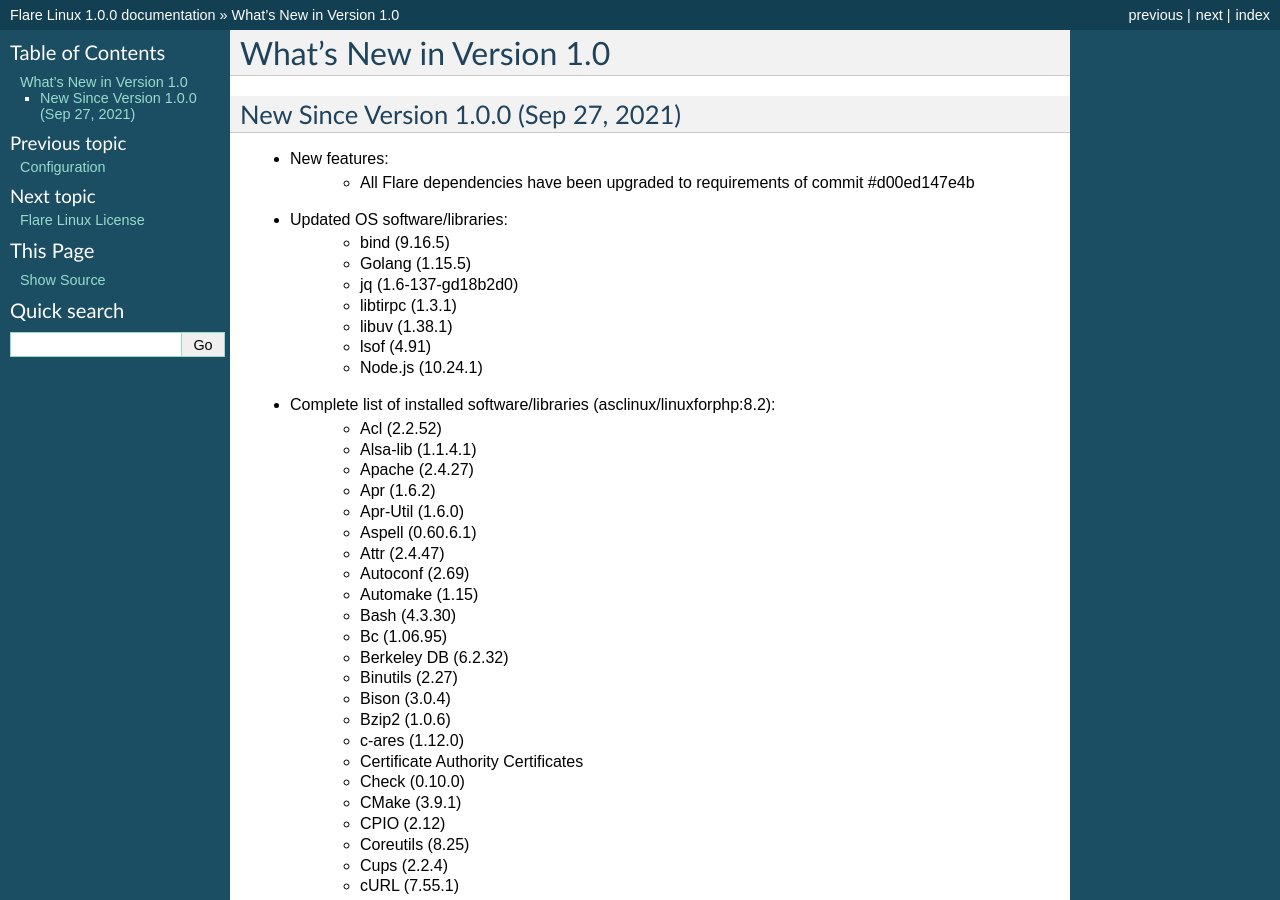
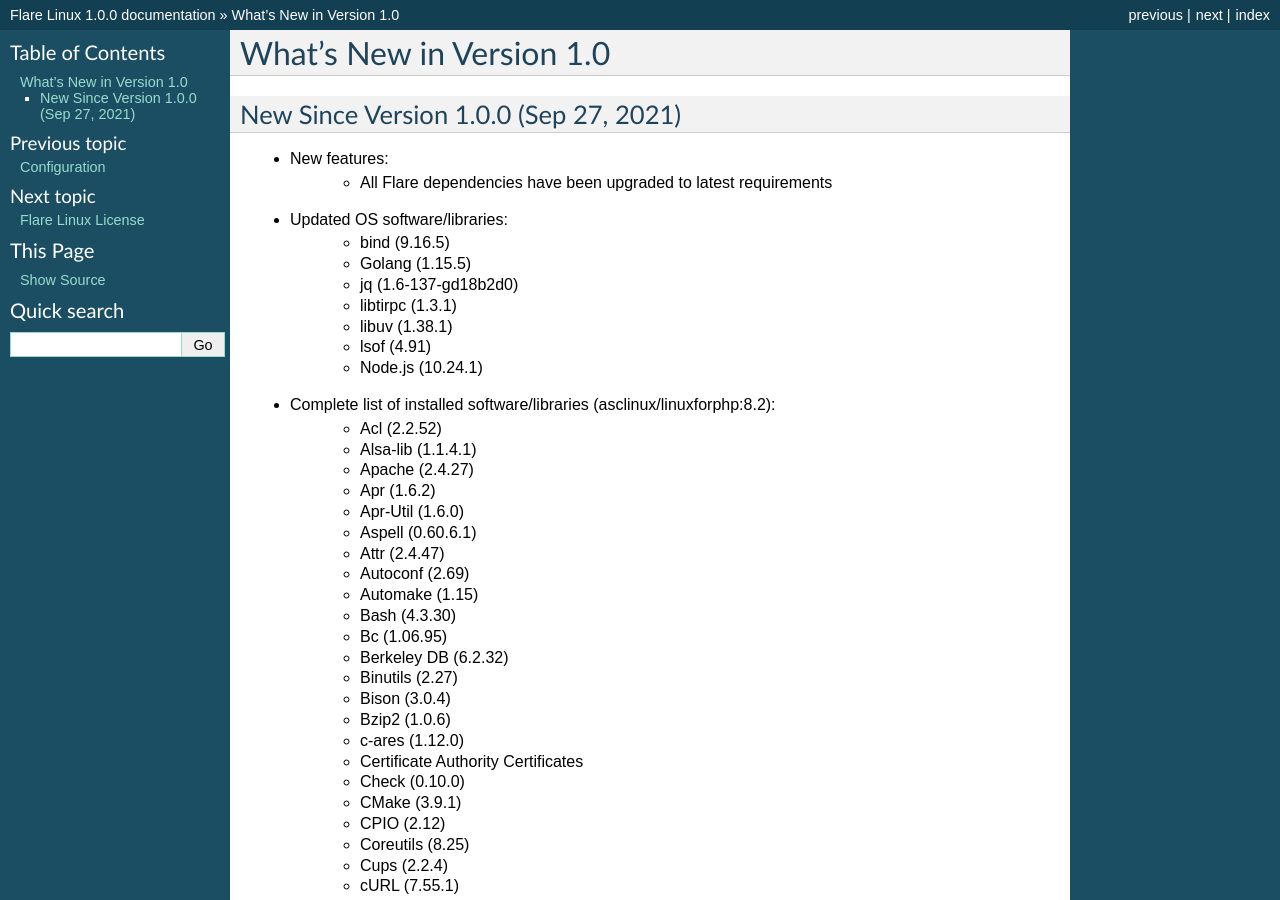
Before and after one commit to linuxforphp/flarelinux-docs, a Sphinx documentation site: the page built from docs/whats_new.rst, in a window 1280 px wide and 900 px high. Built offline with Sphinx 7.4.7, drawn with Linux system fonts in a browser that asks for light colours; some of the changed text lies outside the part shown.

Commit message:
2021-09-22 AC: Updates the changelog section.

```diff
--- a/docs/whats_new.rst
+++ b/docs/whats_new.rst
@@ -7,7 +7,7 @@
 --------------------------------------
 
 * New features:
-    - All Flare dependencies have been upgraded to requirements of commit #d00ed147e4b
+    - All Flare dependencies have been upgraded to latest requirements
 
 * Updated OS software/libraries:
     - bind (9.16.5)
```
Also changed, not shown: other parts of docs/whats_new.rst (+0 -1 lines).
